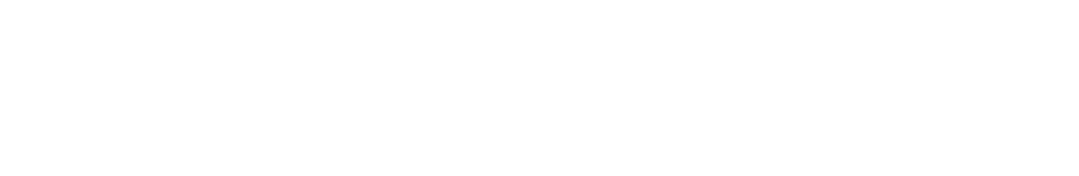
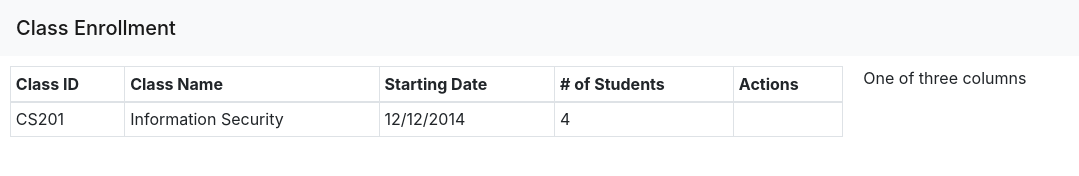
Before and after one commit to ehsankorhani/ClassEnrollment, a React app: page / in a window 1280 px wide. Shown: the whole page, without its empty margins (0-1079 px from the left). Built offline with nearby package versions, Linux system fonts and the light colour scheme; some packages are replaced by stand-ins of ours.

Commit message:
Creating Classes component

```diff
--- a/src/components/App.js
+++ b/src/components/App.js
@@ -1,11 +1,14 @@
 import React from 'react';
 import { Switch, BrowserRouter, Route } from 'react-router-dom';
+
+import Homepage from './Class/Homepage';
 
 const App = () => {
   return (
     <BrowserRouter>
       <div>
         <Switch>
+          <Route exact path="/" component={Homepage} />
         </Switch>
       </div>
     </BrowserRouter>
--- /dev/null
+++ b/src/components/Class/Classes.js
@@ -0,0 +1,47 @@
+import React, { Component } from 'react';
+import { connect } from 'react-redux';
+import { bindActionCreators } from 'redux';
+
+import * as classActions from './../../actions/classActions';
+
+import ClassesList from './ClassesList';
+
+class Classes extends Component {
+  constructor(props) {
+    super(props);
+
+    this.state = {
+      classList: [
+        {
+          id: "CS201",
+          name: "Information Security",
+          startingDate: "12/12/2014",
+          numberOfStudents: 4
+        }
+      ]
+    };
+  }
+
+  componentDidMount() {
+  }
+
+  render() {
+    return (
+      <ClassesList list={this.state.classList} />
+    );
+  }
+};
+
+const mapStateToProps = (state) => {
+  return {
+    classList: state.classList
+  };
+};
+
+function mapDispatchToProps(dispatch) {
+  return {
+    actions: bindActionCreators(Object.assign({}, classActions), dispatch)
+  };
+}
+
+export default connect(mapStateToProps, mapDispatchToProps)(Classes);
--- /dev/null
+++ b/src/components/Class/ClassesList.js
@@ -0,0 +1,37 @@
+import React from 'react';
+import PropTypes from 'prop-types';
+
+const ClassesList = ({ list = [] }) => {
+  return (
+    <table className="table table-bordered table-sm">
+      <thead>
+        <tr>
+          <th scope="col">Class ID</th>
+          <th scope="col">Class Name</th>
+          <th scope="col">Starting Date</th>
+          <th scope="col"># of Students</th>
+          <th scope="col">Actions</th>
+        </tr>
+      </thead>
+      <tbody>
+        {list.map((record) => {
+          return (
+            <tr key={record.id}>
+              <td>{record.id}</td>
+              <td>{record.name}</td>
+              <td>{record.startingDate}</td>
+              <td>{record.numberOfStudents}</td>
+              <td></td>
+            </tr>
+          );
+        })}
+      </tbody>
+    </table>
+  );
+};
+
+ClassesList.propTypes = {
+  list: PropTypes.array
+};
+
+export default ClassesList;
--- /dev/null
+++ b/src/components/Class/Homepage.js
@@ -0,0 +1,28 @@
+import React from 'react';
+
+import './class.scss';
+
+import './Classes';
+import Classes from './Classes';
+
+const Homepage = () => {
+  return (
+    <React.Fragment>
+      <nav className="navbar navbar-light bg-light">
+        <span className="navbar-brand mb-0 h1">Class Enrollment</span>
+      </nav>
+      <div className="container-fluid">
+        <div className="row">
+          <div className="col-12 col-sm-8 home-left-pane">
+            <Classes />
+          </div>
+          <div className="col-12 col-sm-4 home-right-pane">
+            One of three columns
+          </div>
+        </div>
+      </div>
+    </React.Fragment>
+  );
+};
+
+export default Homepage;
--- a/src/styles/styles.scss
+++ b/src/components/Class/class.scss
@@ -1,7 +1,7 @@
 $font-stack:    Helvetica, sans-serif;
 $primary-color: #3d6c97;
 
-.left-pane,
-.right-pane {
+.home-left-pane,
+.home-right-pane {
   padding: 10px;
 }
```
